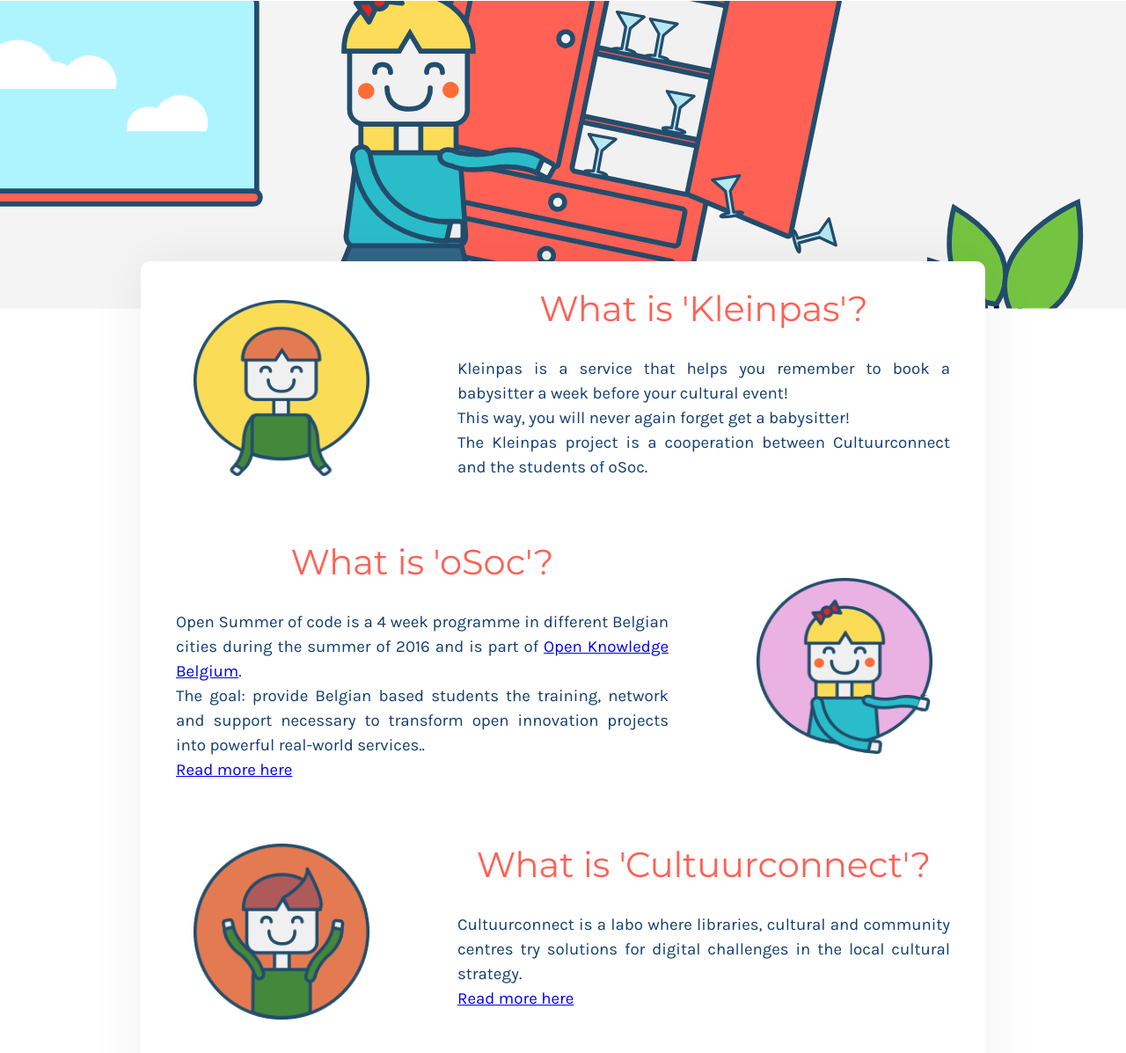
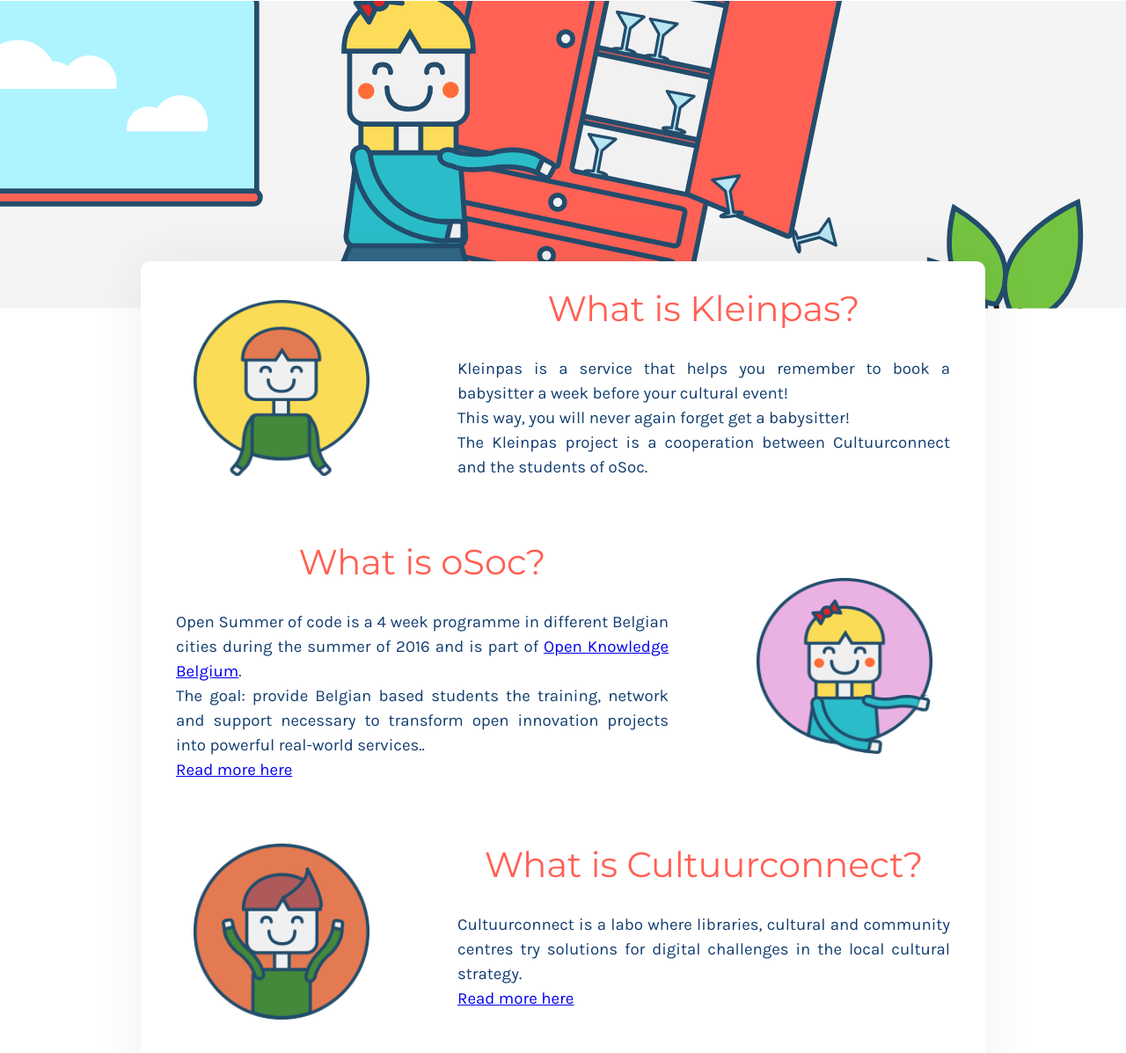
Before and after one commit to osoc16/kleinpas, a plain HTML site: page index.html in a window 1280 px wide. Shown: the part 113-1310 px from the top of the page at 88% size. Drawn offline with nearby package versions, Linux system fonts and the light colour scheme.

Commit message:
Update index.html

```diff
--- a/index.html
+++ b/index.html
@@ -27,7 +27,7 @@
                     <img src="assets/images/puppet1.png">
                 </div>
                 <div class="section__text">
-                    <h1>What is 'Kleinpas'?</h1>
+                    <h1>What is Kleinpas?</h1>
                     <p>
                         Kleinpas is a service that helps you remember to book a babysitter a week before your cultural event!<br>
                         This way, you will never again forget get a babysitter!<br>
@@ -37,7 +37,7 @@
             </section>
             <section>
                 <div class="section__text">
-                    <h1>What is 'oSoc'?</h1>
+                    <h1>What is oSoc?</h1>
                     <p>
                         Open Summer of code is a 4 week programme in different Belgian cities during the summer of 2016 and is part of <a href="http://www.openknowledge.be/" target="_blank">Open Knowledge Belgium</a>.<br>
                         The goal: provide Belgian based students the training, network and support necessary to transform open innovation projects into powerful real-world services..<br>
@@ -53,7 +53,7 @@
                     <img src="assets/images/puppet3.png">
                 </div>
                 <div class="section__text">
-                    <h1>What is 'Cultuurconnect'?</h1>
+                    <h1>What is Cultuurconnect?</h1>
                     <p>
                         Cultuurconnect is a labo where libraries, cultural and community centres try solutions for digital challenges in the local cultural strategy.<br>
                         <a href="http://www.cultuurconnect.be" target="_blank">Read more here</a>
```
